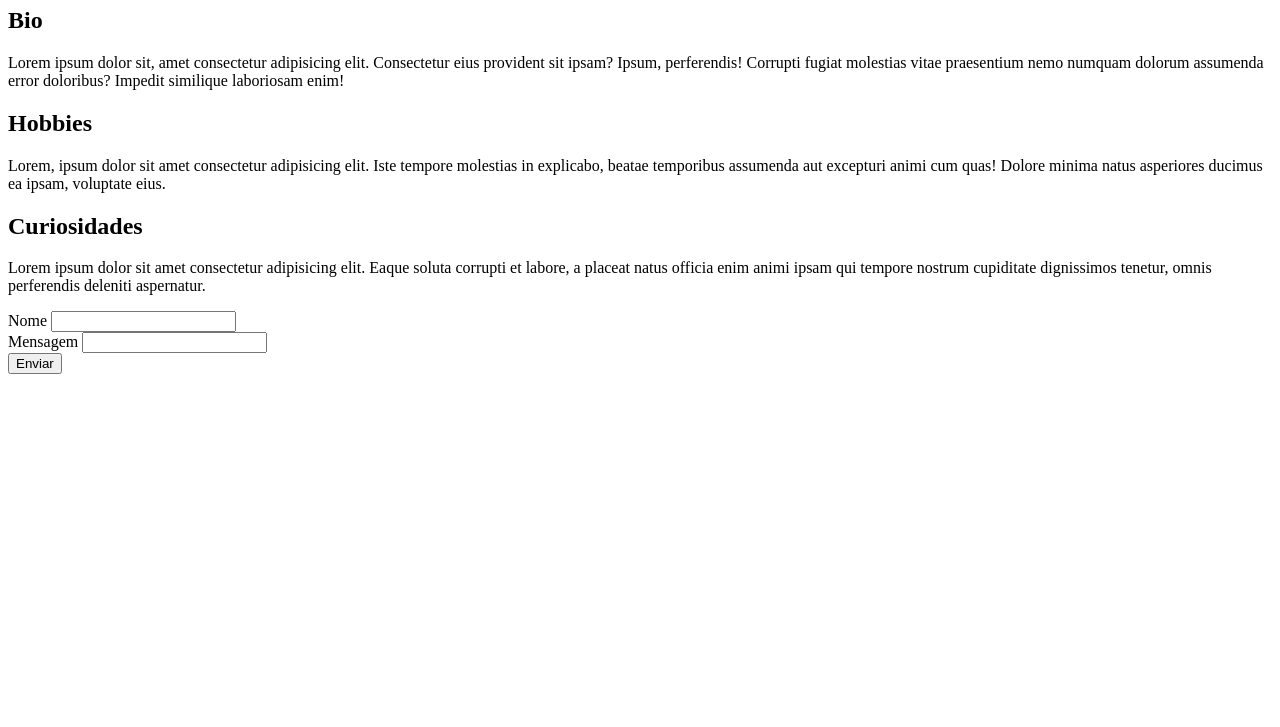
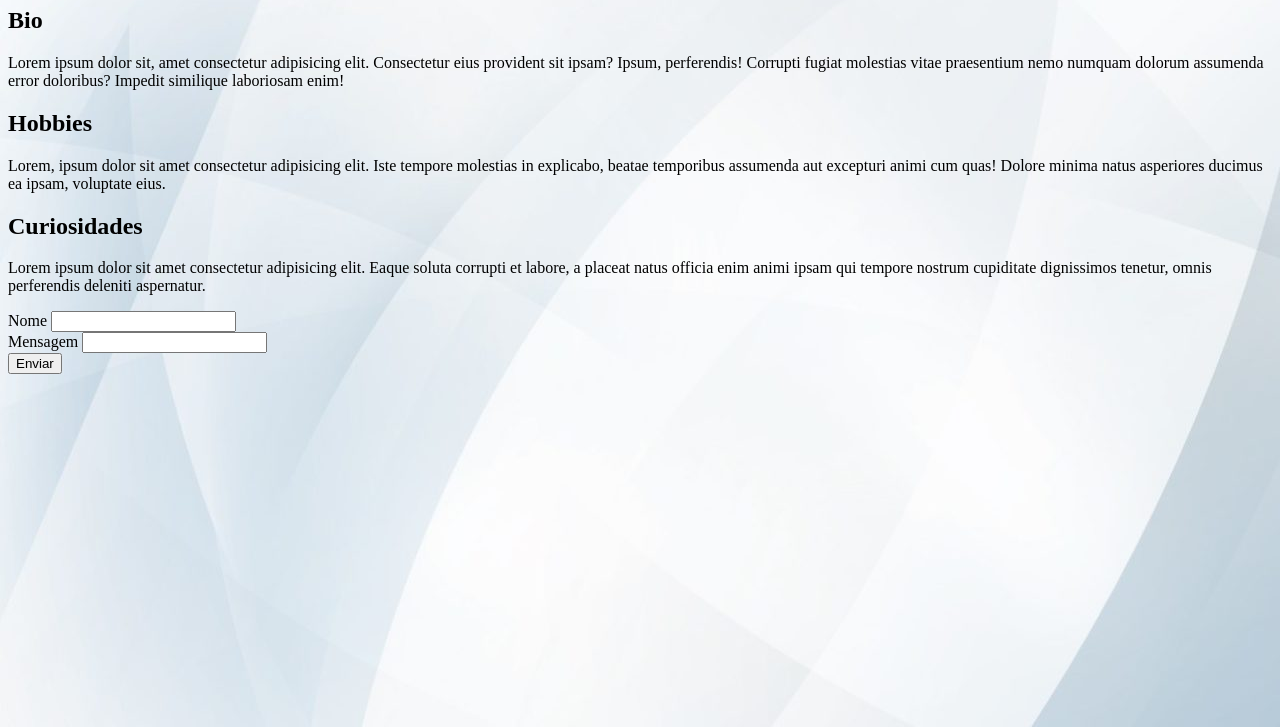
Before and after one commit to marceloydm/atividade01, a plain HTML site: page index.html in a window 1280 px wide. Shown: the part 73-800 px from the top of the page. Drawn offline with Linux system fonts and the light colour scheme.

Commit message:
criação readme adição de imagens pequenas edições no html e no css

```diff
--- a/index.html
+++ b/index.html
@@ -5,6 +5,7 @@
     <meta http-equiv="X-UA-Compatible" content="IE=edge">
     <meta name="viewport" content="width=device-width, initial-scale=1.0">
     <link rel="stylesheet" href="./style.css">
+    <link rel="icon" href="./images/icon.png">
     <title>Minha apresentação</title>
 </head>
 <body>
--- a/style.css
+++ b/style.css
@@ -0,0 +1,6 @@
+body {
+    background-image: url(./images/background.jpg);
+}
+h1 {
+
+}
```
Also changed, not shown: images/background.jpg (added), images/icon.png (added), 1 other file.
